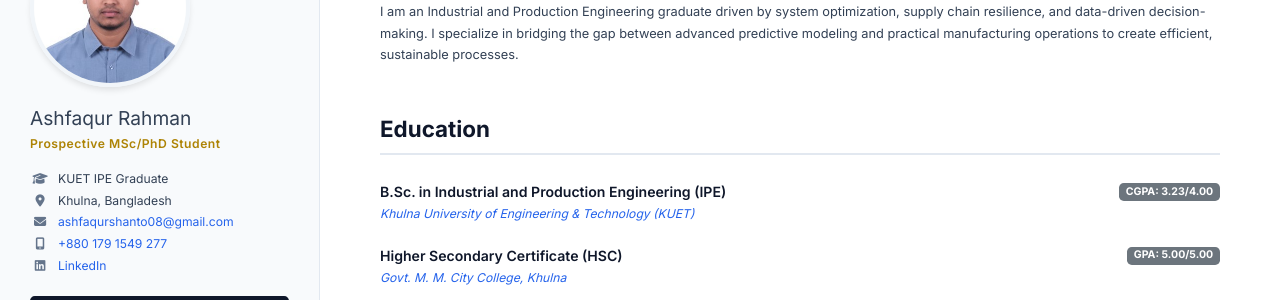
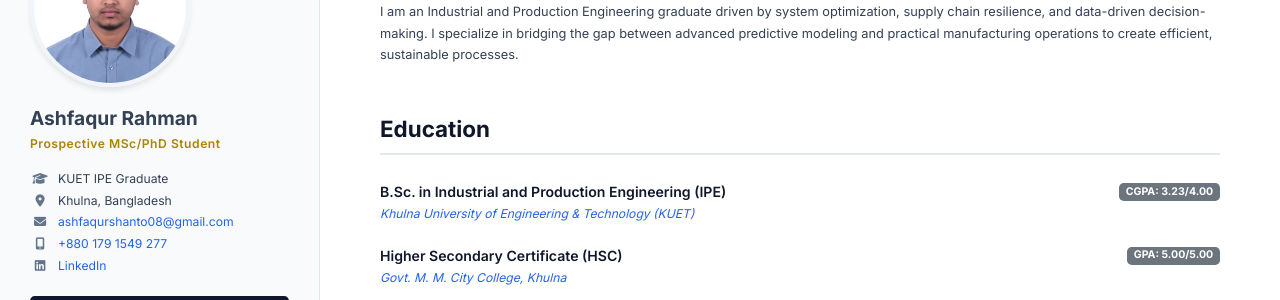
Before and after one commit to AshfaqurRahman99/AshfaqurRahman99.github.io, a Jekyll site: the page index.html, which Jekyll copies as it is, in a window 1280 px wide. Shown: the part 153-453 px from the top of the page. Built offline with Jekyll 4.4.1, drawn with Linux system fonts in a browser that asks for light colours; a style sheet for code colours, icons or effects is not loaded.

Commit message:
Update index.html

```diff
--- a/index.html
+++ b/index.html
@@ -703,7 +703,7 @@
         <div class="col-lg-3 col-md-12 sidebar">
             <div class="text-center text-lg-start">
                 <img src="profile.jpg" alt="Ashfaqur Rahman" class="profile-img">
-                <h1 class="h4 mb-1 style="font-weight: 700;">Ashfaqur Rahman</h1>
+                <h1 class="h4 mb-1" style="font-weight: 750;">Ashfaqur Rahman</h1>
                 <p class="aspirant-badge">Prospective MSc/PhD Student</p>
                 <!-- <p class="text-muted mb-3" style="font-size: 0.95rem;">MSc/PhD Aspirant</p> -->
                 <!-- <p class="text-muted mb-3" style="font-size: 0.95rem;">Operations & Supply Chain Engineer</p> -->
```
